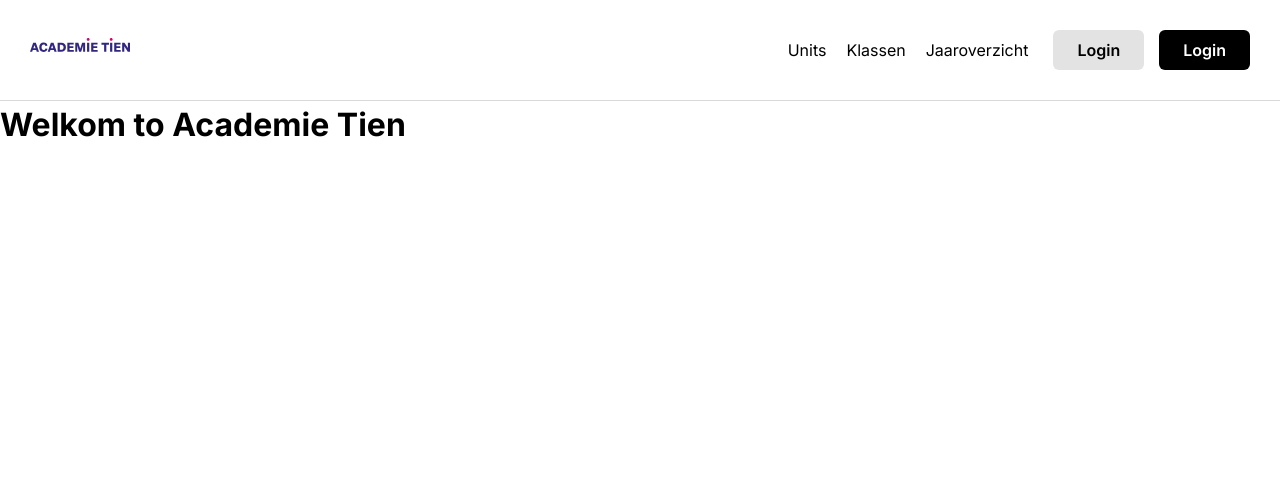
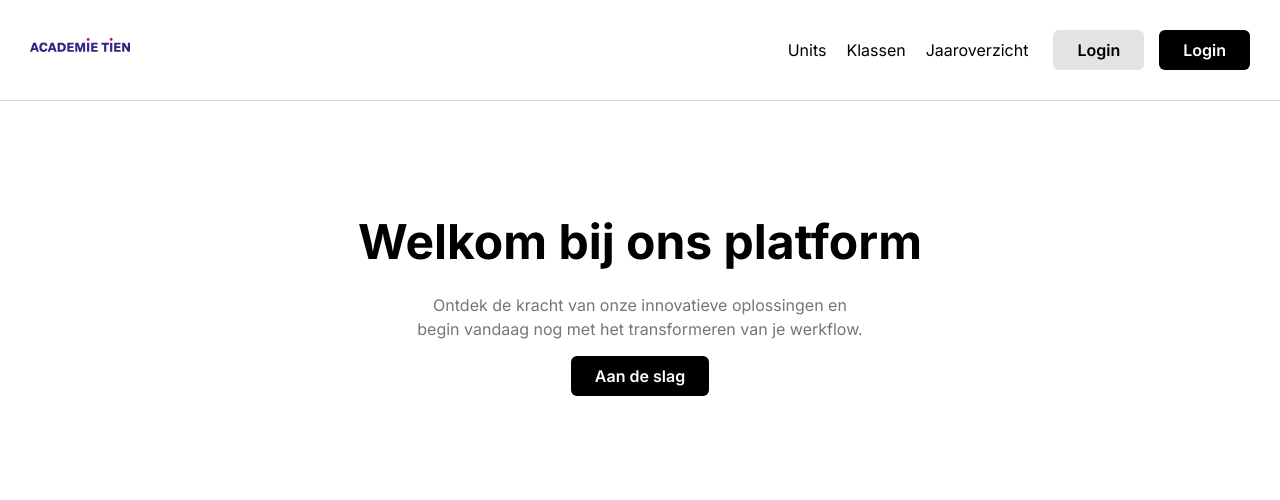
Before and after one commit to philip-hage/academietiendashboard, a PHP site: page /public/pages/index.php in a window 1280 px wide. Shown: the top 500 px of the page. Run offline with PHP 8.4, Linux system fonts and the light colour scheme; some libraries are stand-ins or nearby versions.

Commit message:
banner tekst

```diff
--- a/public/css/style.css
+++ b/public/css/style.css
@@ -14,6 +14,34 @@ body {
 .gap15 {
     display: flex;
     gap: 15px;
+}
+
+/* Buttons  */
+
+.black-btn {
+    background-color: #000;
+    color: #fff;
+    border: none;
+    padding: 10px 24px;
+    border-radius: 6px;
+    font-size: 1rem;
+    font-family: 'Inter', sans-serif;
+    font-weight: 600;
+    cursor: pointer;
+    transition: background 0.2s;
+}
+
+.gray-btn {
+    background-color: #E3E3E3;
+    color: #000;
+    border: none;
+    padding: 10px 24px;
+    border-radius: 6px;
+    font-size: 1rem;
+    font-family: 'Inter', sans-serif;
+    font-weight: 600;
+    cursor: pointer;
+    transition: background 0.2s;
 }
 
 /* Header */
@@ -52,30 +80,21 @@ header .nav ul {
     align-items: center;
 }
 
-/* Buttons  */
+/* Banner */
 
-.black-btn {
-    background-color: #000;
-    color: #fff;
-    border: none;
-    padding: 10px 24px;
-    border-radius: 6px;
-    font-size: 1rem;
-    font-family: 'Inter', sans-serif;
-    font-weight: 600;
-    cursor: pointer;
-    transition: background 0.2s;
+#banner {
+    text-align: center;
+    display: flex;
+    justify-content: center;
+    align-items: center;
+    height: 400px;
 }
 
-.gray-btn {
-    background-color: #E3E3E3;
-    color: #000;
-    border: none;
-    padding: 10px 24px;
-    border-radius: 6px;
-    font-size: 1rem;
-    font-family: 'Inter', sans-serif;
-    font-weight: 600;
-    cursor: pointer;
-    transition: background 0.2s;
+#banner h1 {
+    font-size: 48px;
 }
+
+#banner p {
+    color: #757575;
+    padding: 15px 0px;
+}
--- a/public/pages/index.php
+++ b/public/pages/index.php
@@ -1,9 +1,21 @@
 <?php include('../includes/header.php');?>
 
 
-<div>
-   <h1>Welkom to Academie Tien</h1>
-</div>
+<section id="banner">
+    <div>
+        <div>
+            <h1>Welkom bij ons platform</h1>
+        </div>
+        <div class="banner-text">
+            <p>Ontdek de kracht van onze innovatieve oplossingen en <br> begin vandaag nog met het transformeren van je
+                werkflow.</p>
+        </div>
+        <div>
+            <button class="black-btn">Aan de slag</button>
+        </div>
+    </div>
+
+</section>
 
 
 
```
